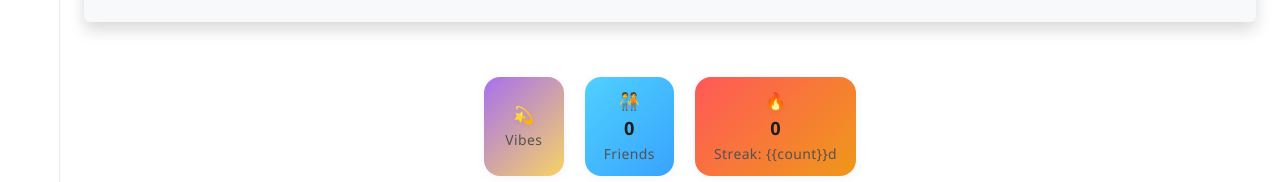
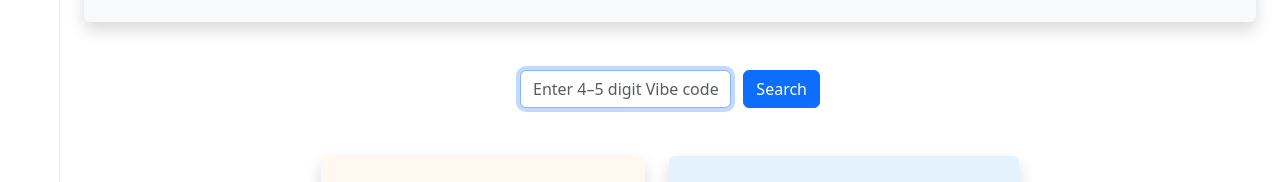
Before and after one commit to BestAltul/easylink-ui, a React (Vite) app: page /profile in a window 1280 px wide. Shown: the part 369-551 px from the top of the page. Built offline with nearby package versions, Linux system fonts and the light colour scheme.

Commit message:
Profile Search added

```diff
--- a/src/features/profile/Profile.jsx
+++ b/src/features/profile/Profile.jsx
@@ -8,6 +8,7 @@ import ProfileStats from "./components/ProfileStats";
 import getProfileCards from "./utils/profileCardsConfig";
 import useHasVibes from "../../components/common/hooks/useHasVibes";
 import { useEffect } from "react";
+import VibeSearch from "../../components/common/VibeSearch";
 
 export default function Profile() {
   const navigate = useNavigate();
@@ -27,7 +28,6 @@ export default function Profile() {
   return (
     <>
       <Sidebar user={user} logout={logout} />
-
       <main className="py-5 px-4" style={{ marginLeft: "60px" }}>
         <div className="mx-auto" style={{ maxWidth: "1200px" }}>
           <div className="text-center bg-light p-5 rounded shadow mb-5 animate-slideUp">
@@ -38,13 +38,16 @@ export default function Profile() {
             </h2>
             <p className="lead text-muted">{t("profile.dashboard")}</p>
           </div>
-
+          <div className="d-flex justify-content-center mb-4">
+            <VibeSearch />
+          </div>
+          {/*
           <ProfileStats
             // vibesCount={vibesCount}
             friendsCount={user?.friendsCount ?? 0}
             streak={user?.streak ?? 0}
             t={t}
-          />
+          /> */}
 
           <ProfileCards cards={profileCards} />
         </div>
```
